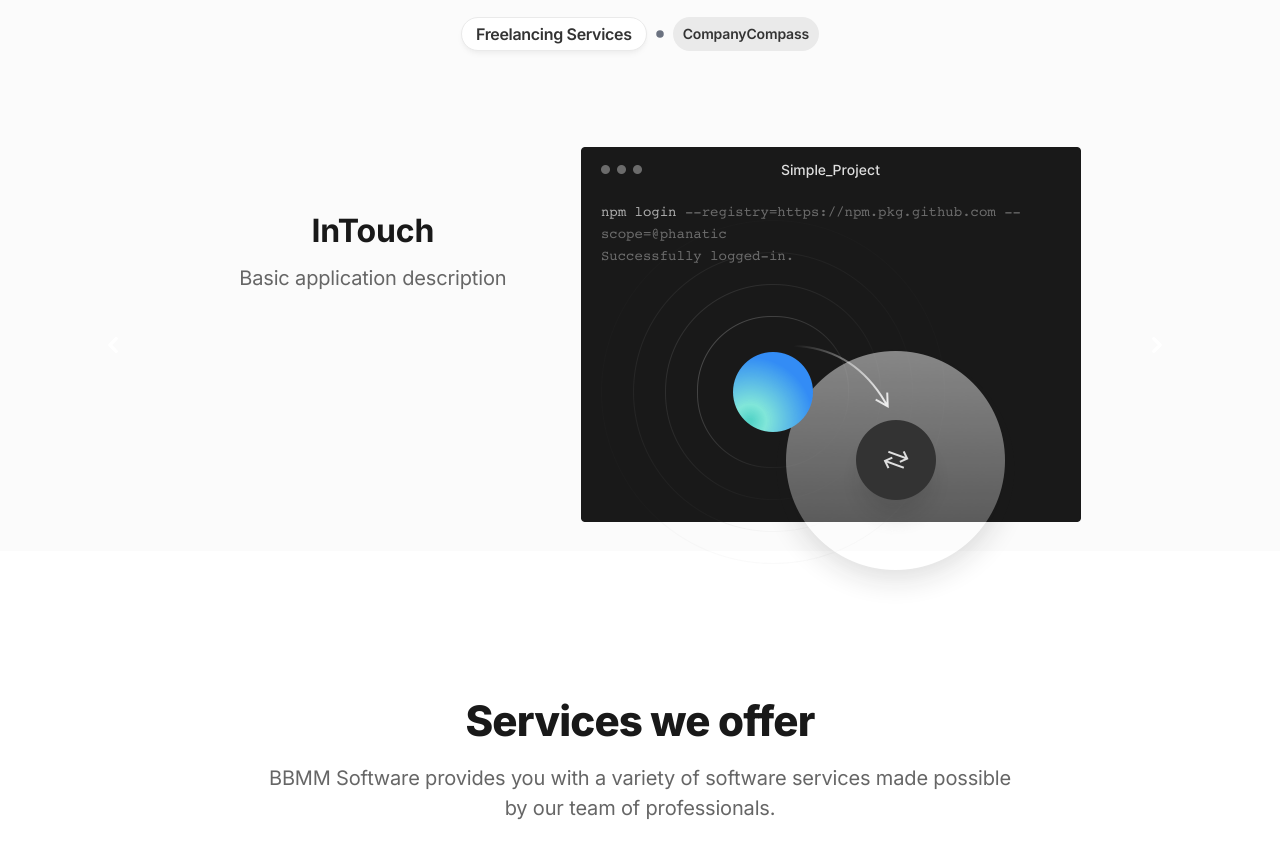
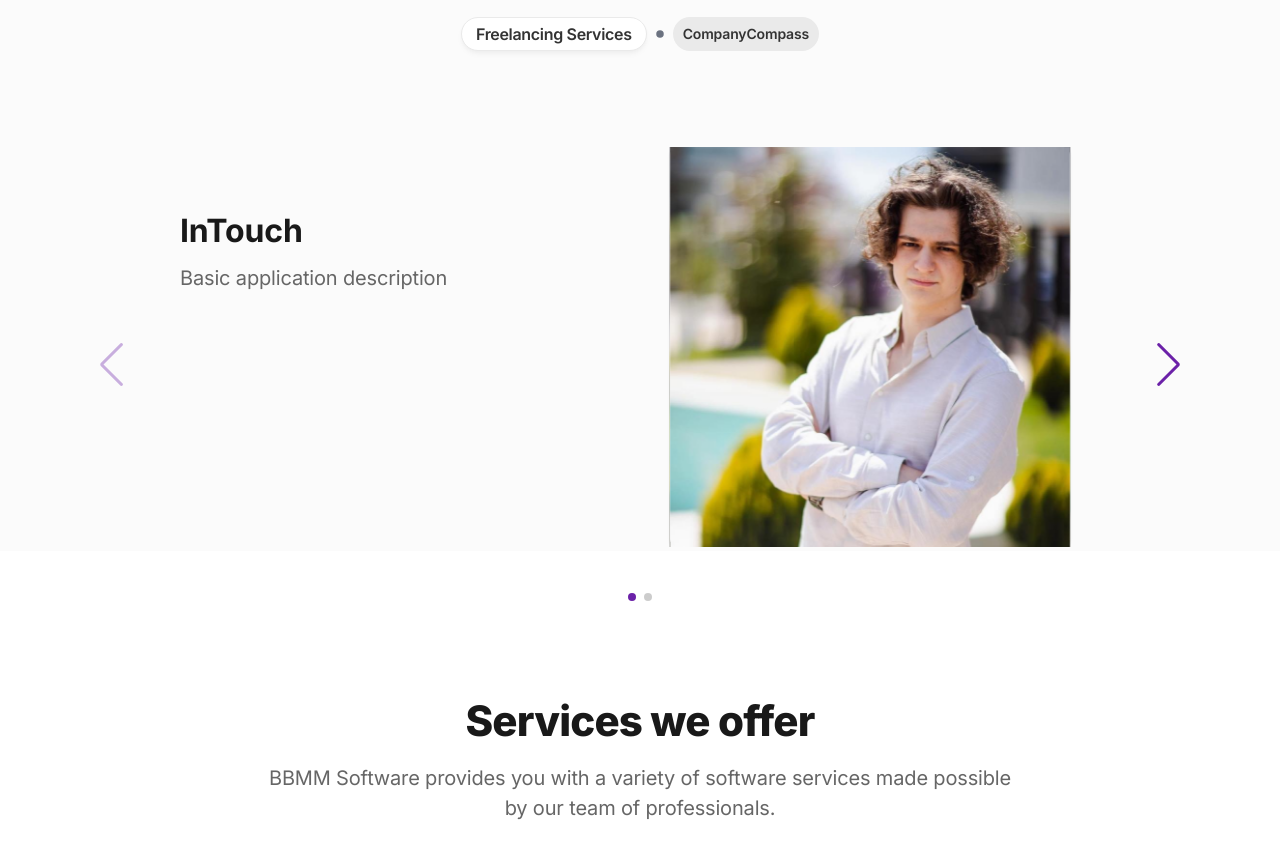
Before and after one commit to BBMM-Software/bbmm-portal, a Next.js app: page / in a window 1280 px wide. Shown: the part 1141-2000 px from the top of the page. Built offline with nearby package versions, Linux system fonts and the light colour scheme.

Commit message:
swiper flip effect working

```diff
--- a/app/css/style.css
+++ b/app/css/style.css
@@ -1,13 +1,12 @@
-@import 'tailwindcss/base';
-@import 'tailwindcss/components';
+@import "tailwindcss/base";
+@import "tailwindcss/components";
 
 /* Additional styles */
-@import 'additional-styles/utility-patterns.css';
-@import 'additional-styles/toggle-switch.css';
-@import 'additional-styles/theme.css';
+@import "additional-styles/utility-patterns.css";
+@import "additional-styles/toggle-switch.css";
+@import "additional-styles/theme.css";
 
-@import 'tailwindcss/utilities';
-
+@import "tailwindcss/utilities";
 
 /* Additional Tailwind directives: https://tailwindcss.com/docs/functions-and-directives/#responsive */
 @layer utilities {
@@ -15,3 +14,12 @@
         direction: rtl;
     }
 }
+
+.swiper {
+    --swiper-pagination-color: theme("colors.purple.500");
+    --swiper-navigation-color: theme("colors.purple.500");
+}
+
+.swiper-slide-shadow-left, .swiper-slide-shadow-right {
+    opacity: 0 !important;
+}
--- a/components/features.tsx
+++ b/components/features.tsx
@@ -1,9 +1,11 @@
 "use client";
 
-import { useState, useRef, useEffect } from "react";
+import Testimonials from "@/public/images/testimonial.jpg";
 import { Transition } from "@headlessui/react";
 import Image from "next/image";
-import FeaturesBg from "@/public/images/features-bg.png";
+import { useEffect, useRef, useState } from "react";
+import { FaClipboardList, FaUpload, FaCheck } from "react-icons/fa";
+import { EffectFlip, Navigation, Pagination } from "swiper/modules";
 import { Swiper, SwiperSlide } from "swiper/react";
 
 const TABS_TEXTS = [
@@ -39,11 +41,11 @@ const PROJECTS: Project[] = [
 	},
 	{
 		title: "AXYOS",
-        description: "Basic application description",
+		description: "An application that can do X Stuff, and it's very powerful, you really can't match that type of power",
 		gifs: [" ", " "],
 		dev: {
 			time: "2 days",
-            request: "An application that can do X Stuff",
+			request: "An application that can do X Stuff, and it's very powerful, you really can't match that type of power",
 			provided: "Figma design and also some stuff",
 			delivered: "Delivered a powerful app",
 			techStack: ["tech1", "tech2"],
@@ -59,8 +61,7 @@ export default function Features() {
 	const tabs = useRef<HTMLDivElement>(null);
 
 	const heightFix = () => {
-        if (tabs.current && tabs.current.parentElement)
-            tabs.current.parentElement.style.height = `${tabs.current.clientHeight}px`;
+		if (tabs.current && tabs.current.parentElement) tabs.current.parentElement.style.height = `${tabs.current.clientHeight}px`;
 	};
 
 	const handleChangeTab = (index: number) => {
@@ -75,10 +76,7 @@ export default function Features() {
 	return (
 		<section className="relative">
 			{/* Section background (needs .relative class on parent and next sibling elements) */}
-            <div
-                className="absolute inset-0 bg-gray-100 pointer-events-none mb-16"
-                aria-hidden="true"
-            ></div>
+			<div className="absolute inset-0 bg-gray-100 pointer-events-none mb-16" aria-hidden="true"></div>
 			<div className="absolute left-0 right-0 m-auto w-px p-px h-20 bg-gray-200 transform -translate-y-1/2"></div>
 
 			<div className="relative max-w-6xl mx-auto px-4 sm:px-6">
@@ -100,21 +98,8 @@ export default function Features() {
 							>
 								Freelancing Services
 							</a>
-                            <svg
-                                xmlns="http://www.w3.org/2000/svg"
-                                aria-hidden="true"
-                                className="self-center"
-                                width="10"
-                                height="10"
-                                viewBox="0 0 3 4"
-                                fill="none"
-                            >
-                                <circle
-                                    cx="1.5"
-                                    cy="2"
-                                    r="1.5"
-                                    fill="#6B7280"
-                                />
+							<svg xmlns="http://www.w3.org/2000/svg" aria-hidden="true" className="self-center" width="10" height="10" viewBox="0 0 3 4" fill="none">
+								<circle cx="1.5" cy="2" r="1.5" fill="#6B7280" />
 							</svg>
 							<a
 								onClick={(e) => {
@@ -122,9 +107,7 @@ export default function Features() {
 									handleChangeTab(2);
 								}}
 								className={`cursor-pointer bg-gray-200 hover:bg-white hover:border hover:border-gray-200 text-gray-800 font-semibold rounded-full mx-2 px-2.5 py-0.5 rounded inline-flex items-center justify-center ${
-                                    tab === 2
-                                        ? "bg-white shadow-md border border-gray-200 hover:shadow-lg px-3.5 py-1 text-base"
-                                        : "bg-gray-200 border-transparent text-sm"
+									tab === 2 ? "bg-white shadow-md border border-gray-200 hover:shadow-lg px-3.5 py-1 text-base" : "bg-gray-200 border-transparent text-sm"
 								}`}
 							>
 								CompanyCompass
@@ -133,36 +116,8 @@ export default function Features() {
 					</div>
 
 					{/* Section content */}
-                    <div className="md:grid md:grid-cols-12 md:gap-6">
-                        <div className="xs:hidden sm:flex col-span-1 justify-center pb-5">
-                            <button
-                                type="button"
-                                className="pe-5 mb-5 cursor-pointer"
-                            >
-                                <svg
-                                    className="w-4 h-4 text-white dark:text-gray-800 rtl:rotate-180"
-                                    aria-hidden="true"
-                                    xmlns="http://www.w3.org/2000/svg"
-                                    fill="none"
-                                    viewBox="0 0 6 10"
-                                >
-                                    <path
-                                        stroke="currentColor"
-                                        strokeLinecap="round"
-                                        strokeLinejoin="round"
-                                        strokeWidth="2"
-                                        d="M5 1 1 5l4 4"
-                                    />
-                                </svg>
-                            </button>
-                        </div>
-                        {/* Content */}
-
 					{/* Tabs items */}
-                        <div
-                            className="transition-all col-span-10"
-                            style={{ height: "500px" }}
-                        >
+					<div className="transition-all" style={{ height: "500px" }}>
 						<div className="relative">
 							<div ref={tabs}>
 								{/* Item 1 */}
@@ -180,45 +135,90 @@ export default function Features() {
 									unmount={false}
 								>
 									<Swiper
+										modules={[Navigation, Pagination]}
+										navigation={true}
+										pagination={true}
+										color="purple-500"
 										spaceBetween={50}
 										slidesPerView={1}
-                                            onSlideChange={() =>
-                                                console.log("slide change")
-                                            }
-                                            onSwiper={(swiper) =>
-                                                console.log(swiper)
-                                            }
-                                            className="m-0"
+										onSlideChange={(e) => console.log("slide change", e)}
+										onSwiper={(swiper) => console.log(swiper)}
+										className="m-0 swiper"
 									>
-                                            {PROJECTS.map((project) => (
-                                                <SwiperSlide
-                                                    style={{ height: "500px" }}
-                                                >
+										{PROJECTS.map((project, index) => (
+											<SwiperSlide key={index} style={{ height: "500px" }}>
 												<div className="w-full grid grid-cols-12 mt-8">
-                                                        <div
-                                                            className="xs:col-span-12 sm:col-span-5 flex sm:mt-16 xs:text-center"
-                                                            data-aos="fade-right"
-                                                        >
+													<div className="xs:col-span-12 sm:col-span-4 sm:col-start-2 flex sm:mt-16 xs:text-center sm:text-start" data-aos="fade-right">
 														<div className="mb-8 w-full">
-                                                                <h3 className="h3 mb-3">
-                                                                    {
-                                                                        project.title
-                                                                    }
-                                                                </h3>
-                                                                <p className="text-xl text-gray-600">
-                                                                    {
-                                                                        project.description
-                                                                    }
-                                                                </p>
+															<h3 className="h3 mb-3">{project.title}</h3>
+															<p className="text-xl text-gray-600">{project.description}</p>
 														</div>
 													</div>
-                                                        <div className="xs:col-span-12 sm:col-span-7 flex justify-center items-center">
-                                                            <Image
-                                                                src={FeaturesBg}
-                                                                width={500}
-                                                                height="462"
-                                                                alt="Features bg"
-                                                            />
+													<div className="m-0 xs:col-span-12 sm:col-span-7">
+														<Swiper
+															slidesPerView={1}
+															modules={[EffectFlip]}
+															effect="flip"
+															allowTouchMove={false}
+															onClick={(swiper) => {
+																console.log("Sunt aici bos", swiper.activeIndex);
+																if (swiper.isEnd) {
+																	swiper.slideTo(0, 500);
+																} else {
+																	swiper.slideNext(500);
+																}
+															}}
+														>
+															<SwiperSlide className="shadow-none">
+																<div className="flex justify-center items-center">
+																	<Image src={Testimonials} width={400} alt="Features bg" />
+																</div>
+															</SwiperSlide>
+															<SwiperSlide>
+																<div className="flex justify-center items-center">
+																	<Image src={Testimonials} width={400} alt="Features bg" />
+																</div>
+															</SwiperSlide>
+															<SwiperSlide>
+																<div className="flex justify-center items-center">
+																	<div
+																		style={{ width: "400px", height: "400px" }}
+																		className="bg-white border border-gray-200 rounded-lg shadow relative"
+																	>
+																		<div className="my-4 w-full flex flex-column">
+																			<FaClipboardList /> :{project.dev.request}
+																		</div>
+																		<div className="my-4 w-full flex flex-column">
+																			<FaUpload />: {project.dev.provided}
+																		</div>
+																		<div className="my-4 w-full flex flex-column">
+																			<FaCheck />: {project.dev.delivered}
+																		</div>
+
+																		<div className="flex flex-column justify-center w-full absolute font-semibold bottom-0 text-xs mb-2">
+																			{project.dev.techStack.map((tech, index) => (
+																				<>
+																					<span className="mx-1">{tech}</span>
+																					{project.dev.techStack.length - 1 !== index && (
+																						<svg
+																							xmlns="http://www.w3.org/2000/svg"
+																							aria-hidden="true"
+																							className="self-center"
+																							width="5"
+																							height="5"
+																							viewBox="0 0 3 4"
+																							fill="none"
+																						>
+																							<circle cx="1.5" cy="2" r="1.5" fill="#000" />
+																						</svg>
+																					)}
+																				</>
+																			))}
+																		</div>
+																	</div>
+																</div>
+															</SwiperSlide>
+														</Swiper>
 													</div>
 												</div>
 											</SwiperSlide>
@@ -240,58 +240,19 @@ export default function Features() {
 									beforeEnter={() => heightFix()}
 									unmount={false}
 								>
-                                        <div className="absolute w-full grid grid-cols-12 mt-8">
-                                            <div
-                                                className="xs:col-span-12 sm:col-span-5 flex sm:mt-16 xs:text-center"
-                                                data-aos="fade-right"
-                                            >
+									<div className="w-full grid grid-cols-12 mt-8">
+										<div className="xs:col-span-12 sm:col-span-4 sm:col-start-2 flex sm:mt-16 xs:text-center sm:text-start" data-aos="fade-right">
 											<div className="mb-8 w-full">
-                                                    <h3 className="h3 mb-3">
-                                                        CompanyCompass
-                                                    </h3>
-                                                    <p className="text-xl text-gray-600">
-                                                        Some Description for
-                                                        this one
-                                                    </p>
+												<h3 className="h3 mb-3">CompanyCompass</h3>
+												<p className="text-xl text-gray-600">Some Description for this one</p>
 											</div>
 										</div>
 										<div className="xs:col-span-12 sm:col-span-7 flex justify-center items-center">
-                                                <Image
-                                                    src={FeaturesBg}
-                                                    width={500}
-                                                    height="462"
-                                                    alt="Features bg"
-                                                />
+											<Image src={Testimonials} width={400} alt="Features bg" />
 										</div>
 									</div>
 								</Transition>
 							</div>
-                            </div>
-                        </div>
-                        <div className="xs:hidden sm:flex col-span-1 items-center justify-center pb-5">
-                            <button
-                                type="button"
-                                className="px-4 mb-5 cursor-pointer"
-                            >
-                                <span className="inline-flex items-center justify-center w-10 h-10 rounded-full">
-                                    <svg
-                                        className="w-4 h-4 text-white dark:text-gray-800 rtl:rotate-180"
-                                        aria-hidden="true"
-                                        xmlns="http://www.w3.org/2000/svg"
-                                        fill="none"
-                                        viewBox="0 0 6 10"
-                                    >
-                                        <path
-                                            stroke="currentColor"
-                                            strokeLinecap="round"
-                                            strokeLinejoin="round"
-                                            strokeWidth="2"
-                                            d="m1 9 4-4-4-4"
-                                        />
-                                    </svg>
-                                    <span className="sr-only">Next</span>
-                                </span>
-                            </button>
 						</div>
 					</div>
 				</div>
```
Also changed, not shown: app/layout.tsx (+14 -10 lines). Lines whose indentation alone changed are shown as unchanged.
